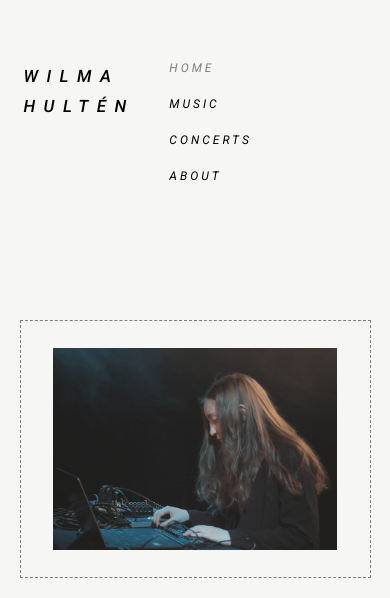
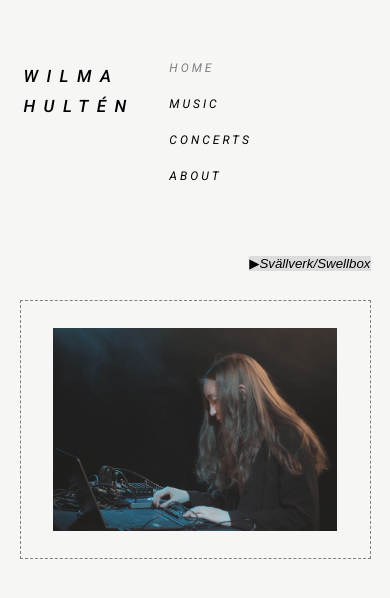
Before and after one commit to wilmahulten/wilmahulten.github.io, a React (Create React App) app: page /#/ in a window 390 px wide. Shown: the top 598 px of the page. Built offline with nearby package versions, Linux system fonts and the light colour scheme.

Commit message:
Style audioPlayer

```diff
--- a/src/styles/App.css
+++ b/src/styles/App.css
@@ -109,7 +109,7 @@ body::-webkit-scrollbar {
   }
 
   .content {
-    margin: 300px auto auto auto;
+    margin: 80% auto auto auto;
   }
 }
 
--- a/src/styles/audioplayer.css
+++ b/src/styles/audioplayer.css
@@ -4,12 +4,13 @@
   right: 6%;
   z-index: 0;
   text-decoration: none;
+  color: #000000;
 }
 
 @media screen and (max-width: 1000px) {
   .audio-player {
     right: 5%;
-    top: 40%;
+    top: 30%;
   }
 }
 
@@ -17,6 +18,8 @@
   border: none;
   margin: 0;
   padding: 0;
+  filter: brightness(92%);
+  color: #000000;
 }
 
 #playButtonCanvas {
```
